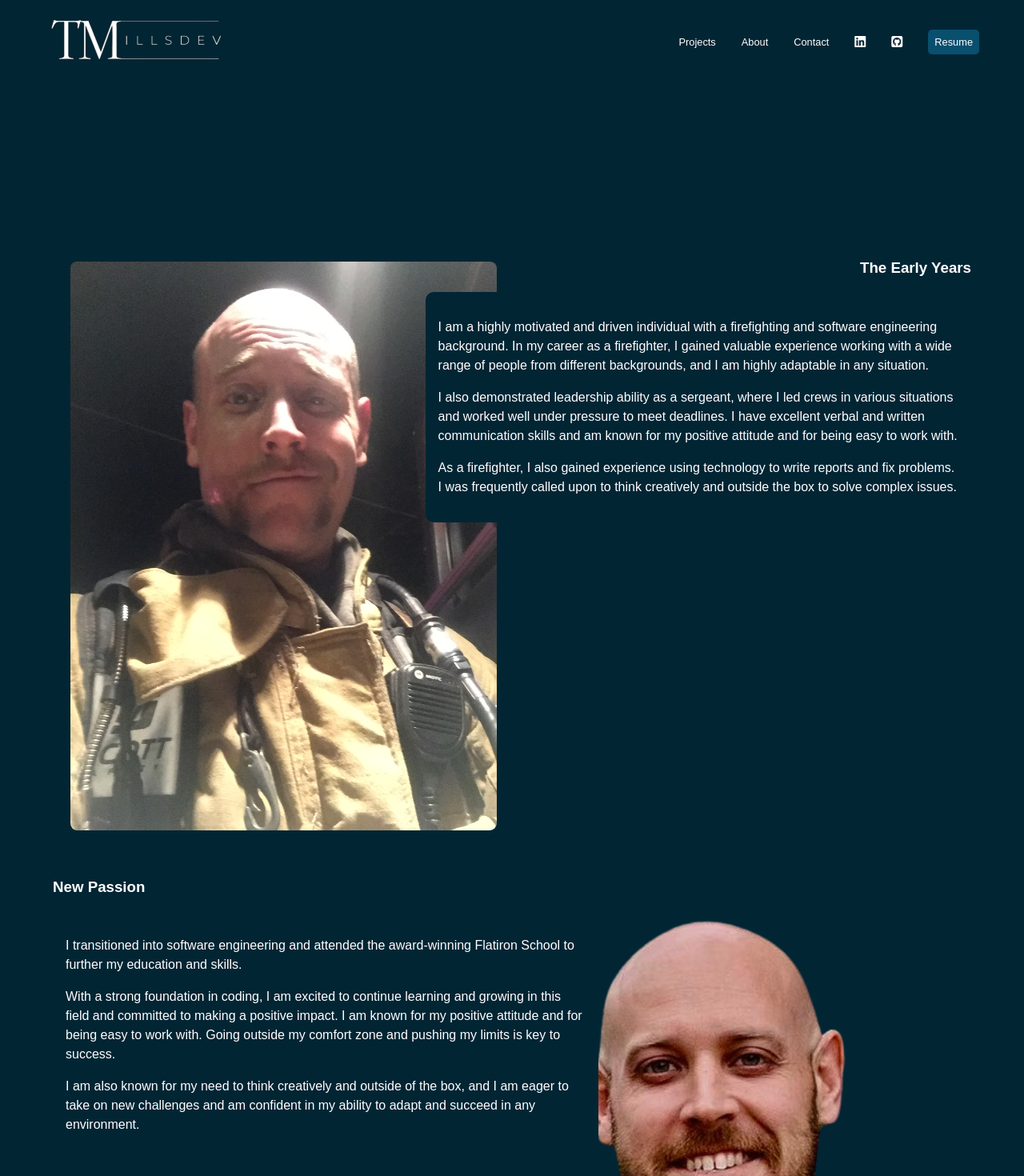
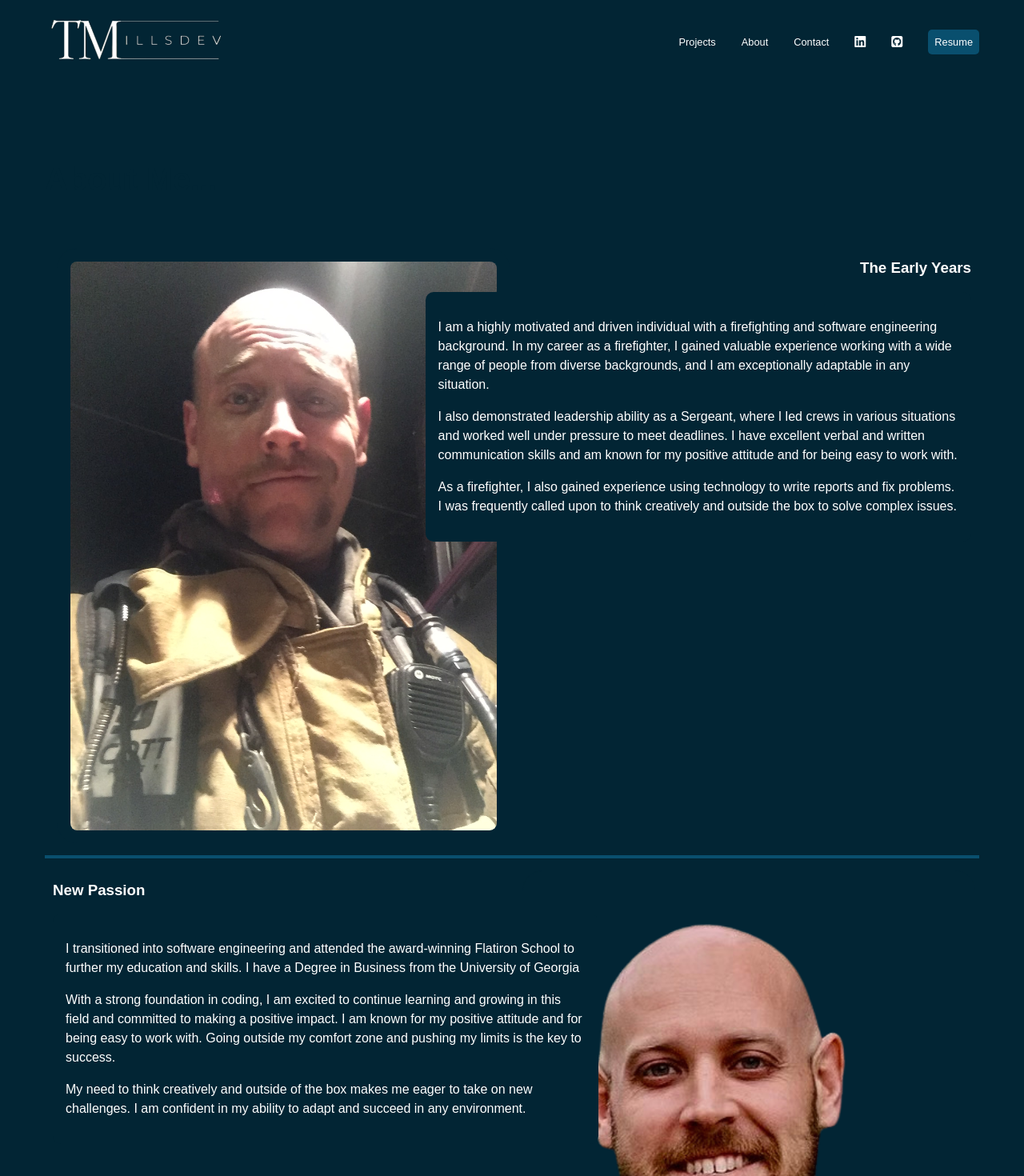
Before and after one commit to tmills5/portfolio_app, a React (Create React App) app: page /about in a window 1280 px wide. Shown: the top 1470 px of the page at 80% size. Built offline with nearby package versions, Linux system fonts and the light colour scheme; a web font is replaced by a local one.

Commit message:
small stuff

```diff
--- a/src/App.css
+++ b/src/App.css
@@ -121,10 +121,10 @@ a:hover {
 
 /* -------------Section Divider Div-------------*/
 
-/* .divider {
+.divider {
   height: 4px;
   background: var(--accent3);
-} */
+}
 
 /* ----------------Home------------------ */
 
--- a/src/components/About.js
+++ b/src/components/About.js
@@ -19,10 +19,10 @@ function About() {
             <h3>The Early Years</h3>
             <div className="blackbox">
               <p>
-                I am a highly motivated and driven individual with a  firefighting and software engineering background. In my career   as a firefighter, I gained valuable experience working with a   wide range of people from different backgrounds, and I am   highly adaptable in any situation.
+                I am a highly motivated and driven individual with a  firefighting and software engineering background. In my career   as a firefighter, I gained valuable experience working with a   wide range of people from diverse backgrounds, and I am   exceptionally adaptable in any situation.
               </p>
               <p>
-                I also demonstrated leadership ability as a sergeant, where I   led crews in various situations and worked well under pressure  to meet deadlines. I have excellent verbal and written   communication skills and am known for my positive attitude and  for being easy to work with.
+                I also demonstrated leadership ability as a Sergeant, where I   led crews in various situations and worked well under pressure  to meet deadlines. I have excellent verbal and written   communication skills and am known for my positive attitude and  for being easy to work with.
               </p>
               <p>
                 As a firefighter, I also gained experience using technology to  write reports and fix problems. I was frequently called upon   to think creatively and outside the box to solve complex  issues.
@@ -36,19 +36,20 @@ function About() {
             max-height="70%"
           />
         </article>
+        <div className='divider'/>
         <article className='reverse'>
           <div className='project-text'>
             <h3>New Passion</h3>
             <div className="blackbox">
 
               <p>
-                I transitioned into software engineering and attended the   award-winning Flatiron School to further my education and   skills.
+                I transitioned into software engineering and attended the   award-winning Flatiron School to further my education and   skills. I have a Degree in Business from the University of Georgia
               </p>
               <p>
-                With a strong foundation in coding, I am excited to continue  learning and growing in this field and committed to making a   positive impact. I am known for my positive attitude and for  being easy to work with. Going outside my comfort zone and   pushing my limits is key to success.
+                With a strong foundation in coding, I am excited to continue  learning and growing in this field and committed to making a   positive impact. I am known for my positive attitude and for  being easy to work with. Going outside my comfort zone and   pushing my limits is the key to success.
               </p>
               <p>
-                I am also known for my need to think creatively and outside of  the box, and I am eager to take on new challenges and am   confident in my ability to adapt and succeed in any   environment.
+                My need to think creatively and outside of  the box makes me eager to take on new challenges. I am   confident in my ability to adapt and succeed in any   environment.
               </p>
             </div>
           </div>
--- a/src/components/Home.js
+++ b/src/components/Home.js
@@ -14,11 +14,8 @@ function Home() {
     return(
       <>
         <IntroSection />
-        {/* <div className='divider'></div> */}
         <ProjectsSection />
-        {/* <div className='divider'></div> */}
         <ContactSection />
-        {/* <div className='divider'></div> */}
 
         <Footer />
       </>
--- a/src/components/Nav.js
+++ b/src/components/Nav.js
@@ -8,7 +8,7 @@ function Nav() {
   return (
     <nav>
       <ul>
-        <li><a href='/'><img src={logoWhite} alt='logo' className='logo' /></a></li>
+        <li><a href='/home'><img src={logoWhite} alt='logo' className='logo' /></a></li>
         <li><a href='#projects'>Projects</a></li>
         <li><a href='/about'>About</a></li>
         <li><a href='#contact'>Contact</a></li>
```
